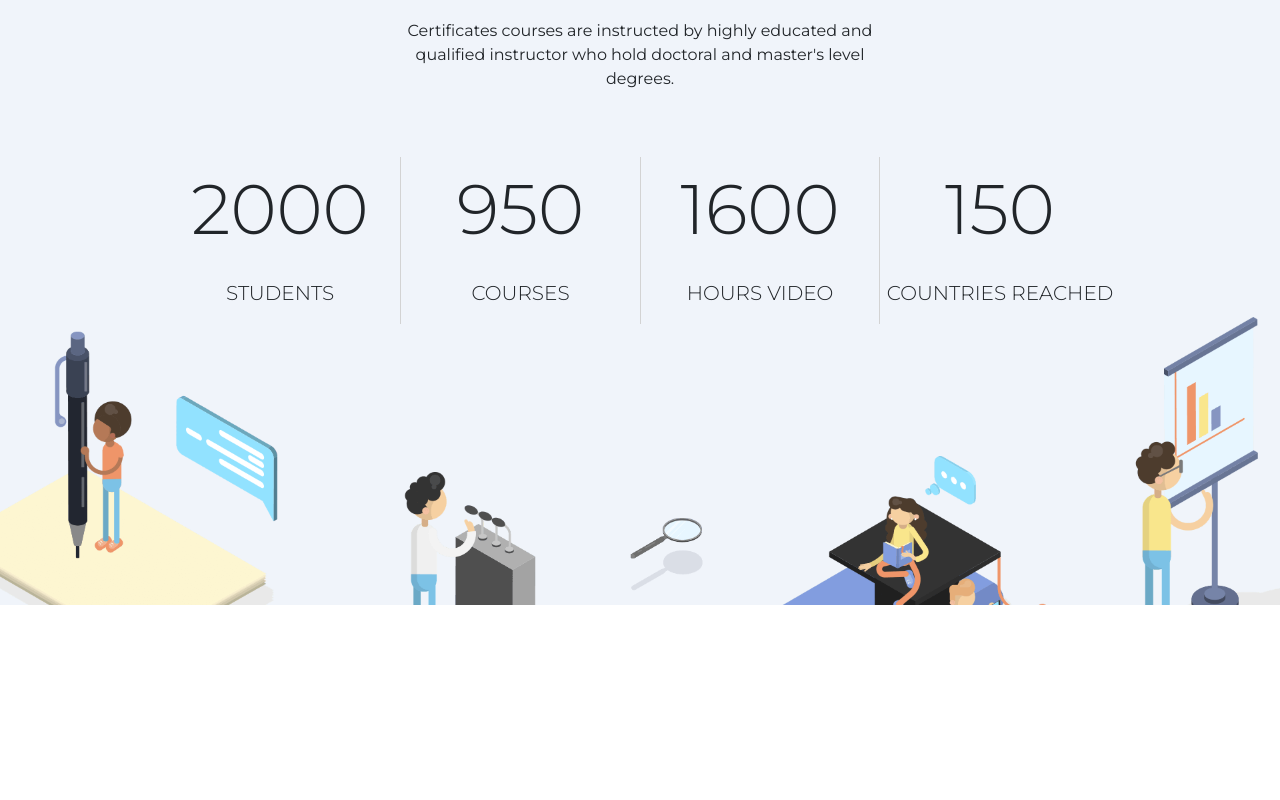
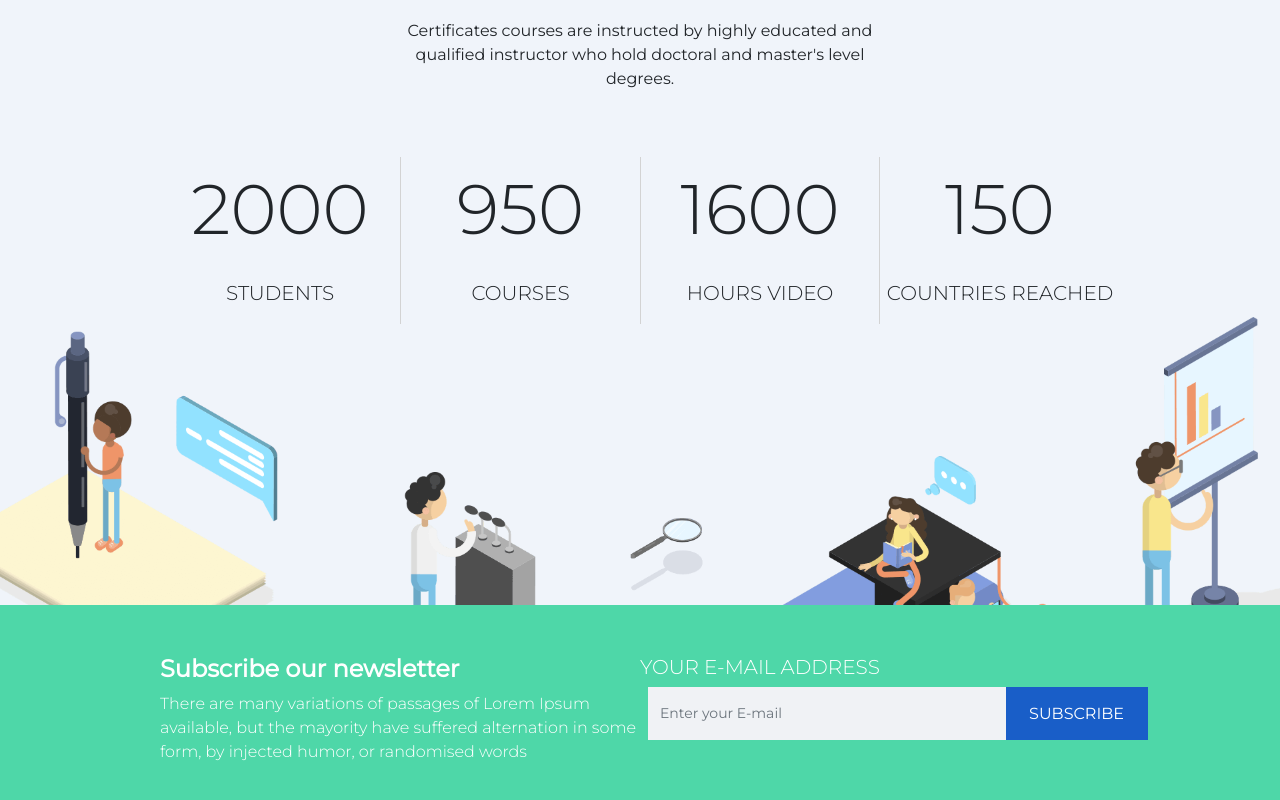
Before and after one commit to alecasentini/proj-html-vuejs, a Vue app: page / in a window 1280 px wide. Shown: the part 3747-4547 px from the top of the page. Before the commit the page ends 4352 px from the top, so only its background shows below. Built offline with nearby package versions, Linux system fonts and the light colour scheme.

Commit message:
Aggiunta componente subscribe

```diff
--- a/src/components/MainComp.vue
+++ b/src/components/MainComp.vue
@@ -4,6 +4,7 @@ import TopCoursesComp from './TopCoursesComp.vue';
 import LimitlessComp from './LimitlessComp.vue'
 import RecentCoursesComp from './RecentCoursesComp.vue';
 import ProudComp from './ProudComp.vue';
+import SubscribeComp from './SubscribeComp.vue';
 
 export default {
     name: "MainComp",
@@ -12,7 +13,8 @@ export default {
         TopCoursesComp,
         LimitlessComp,
         RecentCoursesComp,
-        ProudComp
+        ProudComp,
+        SubscribeComp,
 
     }
 
@@ -26,6 +28,7 @@ export default {
     <LimitlessComp />
     <RecentCoursesComp />
     <ProudComp />
+    <SubscribeComp />
 </template>
 
 <style lang="scss" scoped></style>
--- /dev/null
+++ b/src/components/SubscribeComp.vue
@@ -0,0 +1,59 @@
+<script >
+export default {
+    name: "SubscribeComp",
+}
+
+</script>
+
+<template>
+    <div class="w-100 d-flex justify-content-center" id="subscribe">
+        <div class="w-75 d-flex ">
+            <div class="w-50">
+                <h4 class="fw-bolder">Subscribe our newsletter</h4>
+                <p style="font-weight: 300;">There are many variations of passages of Lorem Ipsum available, but the
+                    mayority have suffered
+                    alternation in some form, by injected humor, or randomised words</p>
+            </div>
+            <div class="w-50">
+                <h5 class="text-uppercase" style="font-weight: 300;">your e-mail address</h5>
+                <div class="input-group ms-2">
+                    <input type="text" class="form-control py-3" placeholder="Enter your E-mail"
+                        aria-describedby="basic-addon1">
+                    <span class="input-group-text text-white px-4 text-uppercase">subscribe</span>
+                </div>
+            </div>
+
+
+        </div>
+
+
+
+    </div>
+</template>
+
+<style lang="scss" scoped>
+#subscribe {
+    background-color: #4ed7a8;
+    color: white;
+    padding: 50px 0;
+
+    .input-group {
+        width: 500px;
+
+        .form-control {
+            background-color: #f0f2f5;
+            color: #77777a;
+            border-radius: 0;
+            border: 0;
+            font-size: 14px;
+        }
+
+        .input-group-text {
+            border-radius: 0;
+            border: 0;
+            background-color: #195ec8;
+            cursor: pointer;
+        }
+    }
+}
+</style>
```
